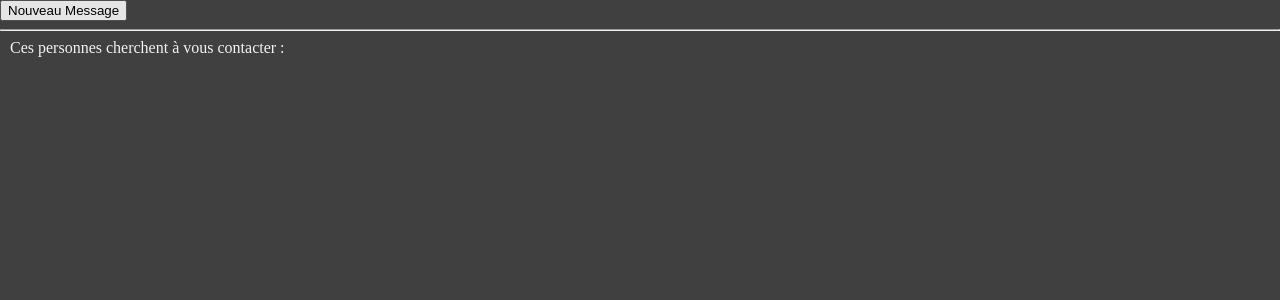
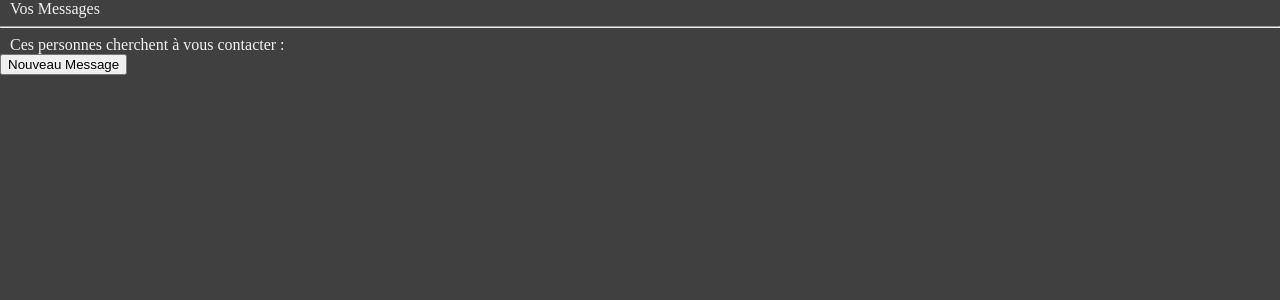
Before and after one commit to Zelkins10/projet-web-Le-Reseau, a PHP site: page /messagesPrives.php in a window 1280 px wide. Shown: the top 300 px of the page. Run offline with PHP 8.4, Linux system fonts and the light colour scheme; data that the repository does not hold is empty.

Commit message:
Début CSS
Messages Privés

```diff
--- a/messagesPrives.php
+++ b/messagesPrives.php
@@ -11,13 +11,15 @@
     $id_utilisateur=$donnees['id'];
 ?>
     <body>
-        <button onclick="window.location.href='nouveauMessage.php'">Nouveau Message</button><br>
+        <p>Vos Messages</p>
         <?php
             $reponse = $bdd->query('SELECT id_IMAC_Utilisateur_Recevoir, pseudo, photoProfil, id_IMAC_Utilisateur FROM IMAC_MessagePrive mp JOIN IMAC_Utilisateur u ON mp.id_IMAC_Utilisateur_Recevoir=u.id WHERE id_IMAC_Utilisateur="'.$id_utilisateur.'"');
+            echo "<div class='destinataire'>";
             while ($donnees = $reponse->fetch()) {
                 echo "<img class='photo' src='".$donnees['photoProfil']."'>";
                 echo "<a href='messagePrive.php?id=".$donnees['id_IMAC_Utilisateur_Recevoir']."'>".$donnees['pseudo']."</a>";
             }
+            echo "</div>";
             $reponse->closeCursor();
             echo "<hr><p>Ces personnes cherchent à vous contacter :</p>";
             $reponse = $bdd->query('SELECT pseudo, photoProfil, id_IMAC_Utilisateur FROM IMAC_MessagePrive mp JOIN IMAC_Utilisateur u ON mp.id_IMAC_Utilisateur=u.id WHERE id_IMAC_Utilisateur_Recevoir="'.$id_utilisateur.'"');
@@ -32,5 +34,6 @@
             }
             $reponse->closeCursor();
         ?>
+        <button onclick="window.location.href='nouveauMessage.php'">Nouveau Message</button><br>
     </body>
 </html>
--- a/style.css
+++ b/style.css
@@ -28,7 +28,6 @@ p{
 	margin:0px;
 	margin-left:10px;
 }
-
 
 /* ============================ PAGE D'ACCUEIL ============================*/
 
@@ -91,6 +90,15 @@ input[type=textarea]{
 	width: 70%;
 
 	border: 3px solid #F2F2F2;
+}
+
+/* ============================ MESSAGES PRIVES============================*/
+
+.destinataire{
+	display: flex;
+	flex-direction: column;
+	margin-left: auto;
+	margin-right: auto;
 }
 
 /* ============================ style du profil: photo et infos à côté ============================*/
```
